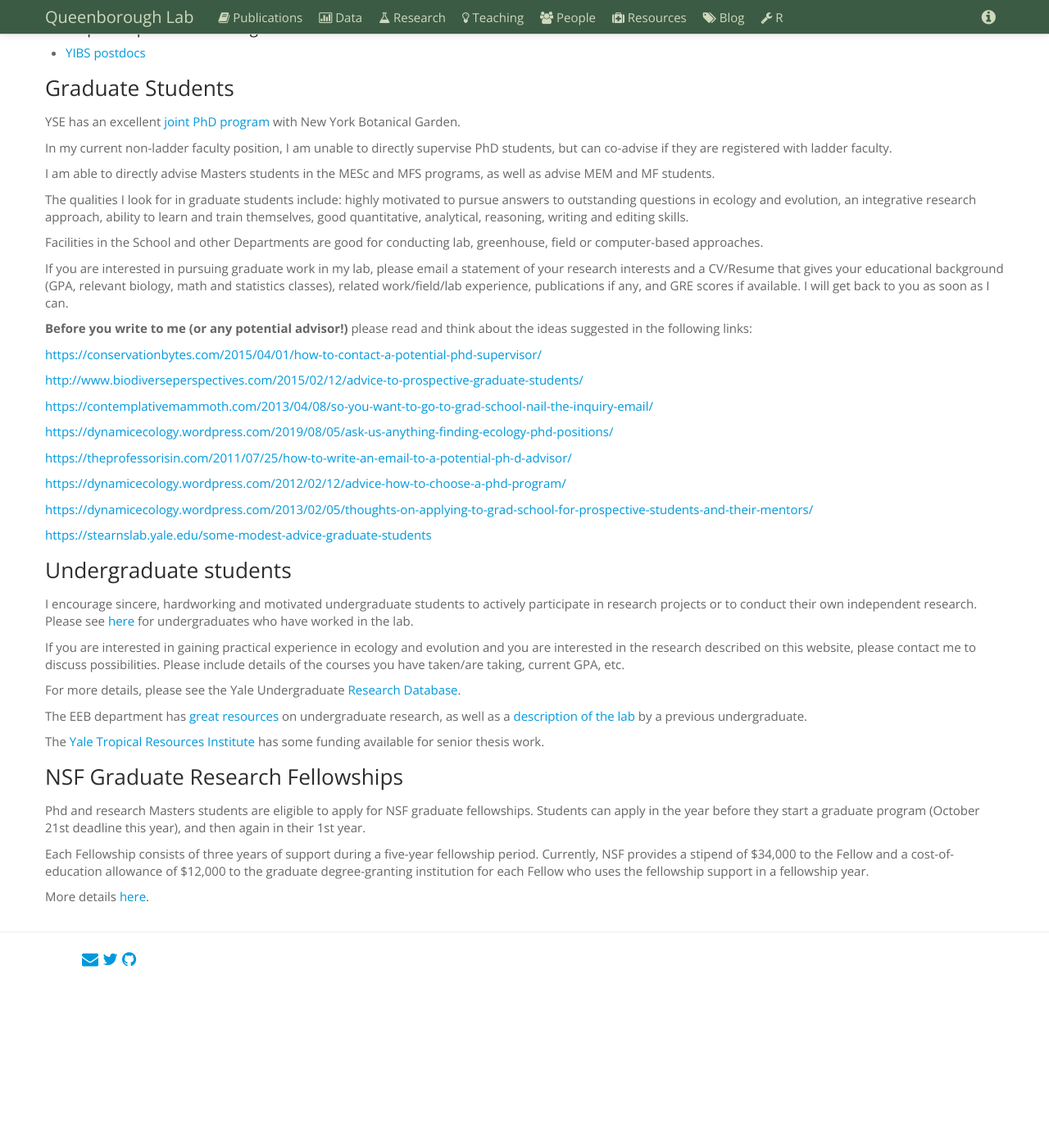
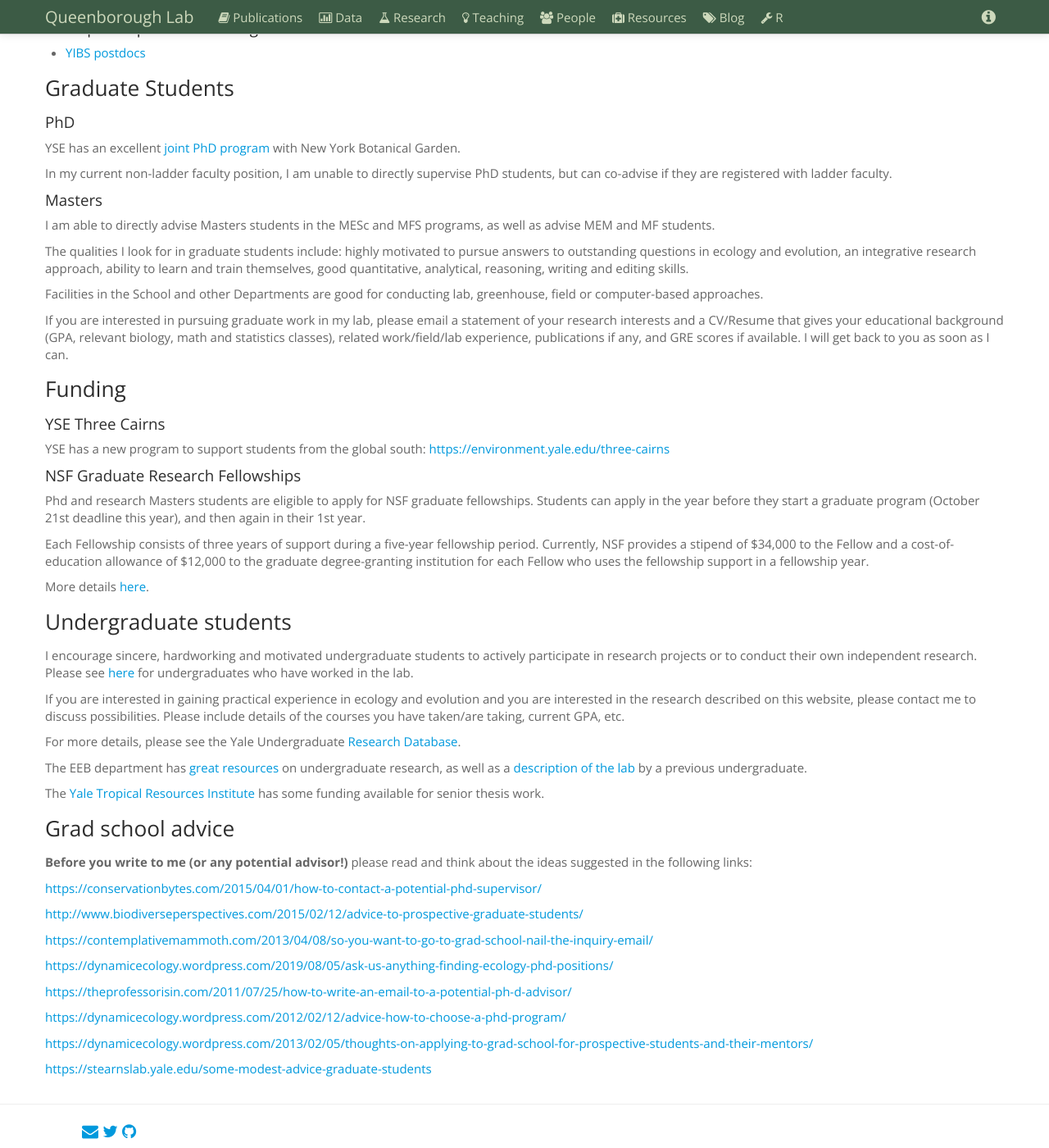
Before and after one commit to saq/saq.github.io, a Jekyll site: the page built from lab-openings.md, in a window 1280 px wide and 1400 px high, scrolled down 216 px. Shown: the whole window at 82% size. Built offline with Jekyll 4.4.1, drawn with Linux system fonts in a browser that asks for light colours; before the commit the page ends 1406 px from its top, so only the background shows below that; some of the changed lines change nothing that is shown.

Commit message:
Update lab-openings.md

```diff
--- a/lab-openings.md
+++ b/lab-openings.md
@@ -19,9 +19,13 @@ If you are interested in developing a grant proposal, either for NSF or another
 
 ### Graduate Students
 
+#### PhD
+
 YSE has an excellent [joint PhD program](https://environment.yale.edu/doctoral/degrees/joint-nybg/) with New York Botanical Garden.
 
 In my current non-ladder faculty position, I am unable to directly supervise PhD students, but can co-advise if they are registered with ladder faculty.
+
+#### Masters
 
 I am able to directly advise Masters students in the MESc and MFS programs, as well as advise MEM and MF students.
 
@@ -30,6 +34,37 @@ The qualities I look for in graduate students include: highly motivated to pursu
 Facilities in the School and other Departments are good for conducting lab, greenhouse, field or computer-based approaches.
 
 If you are interested in pursuing graduate work in my lab, please email a statement of your research interests and a CV/Resume that gives your educational background (GPA, relevant biology, math and statistics classes), related work/field/lab experience, publications if any, and GRE scores if available. I will get back to you as soon as I can.
+
+### Funding
+
+#### YSE Three Cairns
+
+YSE has a new program to support students from the global south: [https://environment.yale.edu/three-cairns](https://environment.yale.edu/three-cairns)
+
+
+#### NSF Graduate Research Fellowships
+
+Phd and research Masters students are eligible to apply for NSF graduate fellowships. Students can apply in the year before they start a graduate program (October 21st deadline this year), and then again in their 1st year.
+
+Each Fellowship consists of three years of support during a five-year fellowship period. Currently, NSF provides a stipend of $34,000 to the Fellow and a cost-of-education allowance of $12,000 to the graduate degree-granting institution for each Fellow who uses the fellowship support in a fellowship year.
+
+More details [here](https://www.nsfgrfp.org/).
+
+
+### Undergraduate students
+I encourage sincere, hardworking and motivated undergraduate students to actively participate in research projects or to conduct their own independent research. Please see [here](http://www.simonqueenborough.info/people.html) for undergraduates who have worked in the lab.
+
+If you are interested in gaining practical experience in ecology and evolution and you are interested in the research described on this website, please contact me to discuss possibilities. Please include details of the courses you have taken/are taking, current GPA, etc.
+
+For more details, please see the Yale Undergraduate [Research Database](https://rdb.yale.edu/lab/queenborough-lab-177/).
+
+The EEB department has [great resources](https://eeb.yale.edu/academics/undergraduate-major) on undergraduate research, as well as a [description of the lab](https://eeb.yale.edu/academics/undergraduate-program/guide-research) by a previous undergraduate.
+
+The [Yale Tropical Resources Institute](http://tri.yale.edu/fellowships/) has some funding available for senior thesis work.
+
+
+
+### Grad school advice
 
 **Before you write to me (or any potential advisor!)** please read and think about the ideas suggested in the following links:
 
@@ -48,24 +83,3 @@ If you are interested in pursuing graduate work in my lab, please email a statem
 [https://dynamicecology.wordpress.com/2013/02/05/thoughts-on-applying-to-grad-school-for-prospective-students-and-their-mentors/](https://dynamicecology.wordpress.com/2013/02/05/thoughts-on-applying-to-grad-school-for-prospective-students-and-their-mentors/)
 
 [https://stearnslab.yale.edu/some-modest-advice-graduate-students](https://stearnslab.yale.edu/some-modest-advice-graduate-students)
-
-
-### Undergraduate students
-I encourage sincere, hardworking and motivated undergraduate students to actively participate in research projects or to conduct their own independent research. Please see [here](http://www.simonqueenborough.info/people.html) for undergraduates who have worked in the lab.
-
-If you are interested in gaining practical experience in ecology and evolution and you are interested in the research described on this website, please contact me to discuss possibilities. Please include details of the courses you have taken/are taking, current GPA, etc.
-
-For more details, please see the Yale Undergraduate [Research Database](https://rdb.yale.edu/lab/queenborough-lab-177/).
-
-The EEB department has [great resources](https://eeb.yale.edu/academics/undergraduate-major) on undergraduate research, as well as a [description of the lab](https://eeb.yale.edu/academics/undergraduate-program/guide-research) by a previous undergraduate.
-
-The [Yale Tropical Resources Institute](http://tri.yale.edu/fellowships/) has some funding available for senior thesis work.
-
-
-### NSF Graduate Research Fellowships
-
-Phd and research Masters students are eligible to apply for NSF graduate fellowships. Students can apply in the year before they start a graduate program (October 21st deadline this year), and then again in their 1st year.
-
-Each Fellowship consists of three years of support during a five-year fellowship period. Currently, NSF provides a stipend of $34,000 to the Fellow and a cost-of-education allowance of $12,000 to the graduate degree-granting institution for each Fellow who uses the fellowship support in a fellowship year.
-
-More details [here](https://www.nsfgrfp.org/).
```
